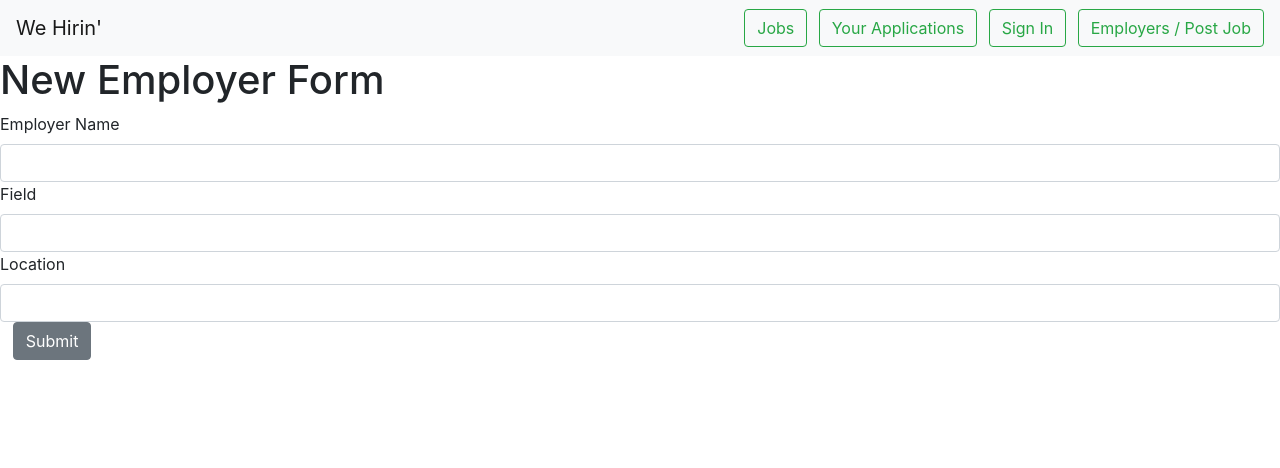
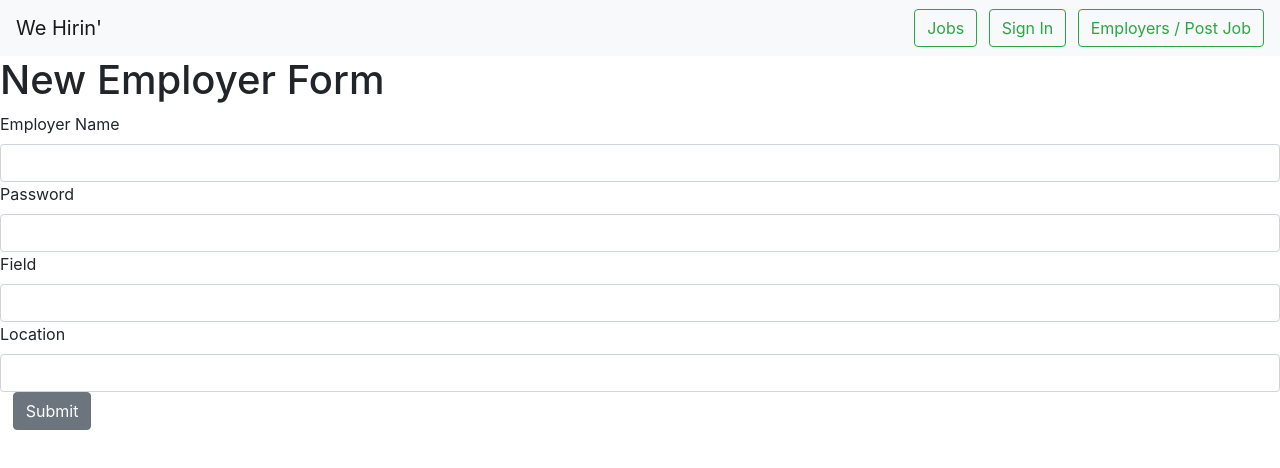
Before and after one commit to joseph-gansukh/we-hiring-frontend, a React (Create React App) app: page /newEmployer in a window 1280 px wide. Shown: the top 468 px of the page. Built offline with nearby package versions, Linux system fonts and the light colour scheme.

Commit message:
front end changes for employer authorization. Adjusted formatting for navbar (removed pay for now). Hard-coded example of conditional rendering for navbar with comments for future implementation

```diff
--- a/src/App.css
+++ b/src/App.css
@@ -36,6 +36,18 @@
   margin-left: 50px 50px;
 }
 
+
+.dropdown {
+  margin: 2% 5% 3% 0%;
+  width: 20%
+}
+
+.search-location {
+  margin-left: 2%;
+  width: 30%;
+  color: grey
+}
+
 .card {
   width: 15rem;
   margin: 10px;
--- a/src/components/Login-SignUp/EmployerForm.js
+++ b/src/components/Login-SignUp/EmployerForm.js
@@ -7,8 +7,10 @@ class EmployerForm extends React.Component {
 
   state = {
     name:'',
+    password: '',
     field: '',
-    location: ''
+    location: '',
+    userType: 'employer'
   }
 
   handleChange = (e) => {
@@ -20,7 +22,7 @@ class EmployerForm extends React.Component {
   handleSubmit = (e) => {
     e.preventDefault()
 
-    const newEmployer = {name: this.state.name, field: this.state.field, location: this.state.location}
+    const newEmployer = {name: this.state.name, password: this.state.password, field: this.state.field, location: this.state.location, userType: this.state.userType}
 
     const reqObj = {
       method: "POST",
@@ -34,12 +36,15 @@ class EmployerForm extends React.Component {
 
     fetch(API, reqObj)
     .then(resp => resp.json())
-    .then(data => console.log(data))
+    .then(data => {
+      localStorage.setItem('token', data.jwt)
+    })
 
     this.setState({
       name: '',
+      password: '',
       field: '',
-      location: ''
+      location: '',
     })
   }
 
@@ -50,6 +55,8 @@ class EmployerForm extends React.Component {
         <h1>New Employer Form</h1>
         <Label>Employer Name</Label>
         <Input required type="text" name="name" id="name" onChange={this.handleChange} value={this.state.name}/>
+        <Label>Password</Label>
+        <Input required type="text" name="password" id="password" onChange={this.handleChange} value={this.state.password}/>
         <Label>Field</Label>
         <Input required type="text" name="field" id="field" onChange={this.handleChange} value={this.state.field}/>
         <Label>Location</Label>
--- a/src/components/Login-SignUp/EmployerLoginForm.js
+++ b/src/components/Login-SignUp/EmployerLoginForm.js
@@ -3,32 +3,45 @@ import { Button, Form, FormGroup, Label, Input, FormText } from 'reactstrap';
 import { Route, Link, BrowserRouter as Router } from 'react-router-dom';
 
 
-const API = 'http://localhost:3000/employers'
+const API = 'http://localhost:3000/auth'
 
 class EmployerLoginForm extends Component {
   state = {
     name: '',
+    password: '',
     isLoggedIn: false,
-    employer: {}
+    employer: {},
+    userType: 'employer'
   }
 
-  handleSubmit = (e) => {
+  handleSubmit = async (e) => {
     e.preventDefault()
-    // let resp = await fetch(`${API}/${e.target.name.value}`)
-    // let data = await resp.json()
-    fetch(`${API}/${e.target.name.value}`)
-    .then(resp => resp.json())
-    .then(data => {
-      this.setState({
-        employer: data,
-        isLoggedIn: true
-      })
-      this.props.history.push({pathname: '/employerPage', state: {employer: this.state.employer}})
+    const reqObj = {
+      method: 'POST',
+      headers: {
+        'Content-Type': 'application/json'
+      },
+      body: JSON.stringify(this.state)
+    }
+    let resp = await fetch(API, reqObj)
+    let data = await resp.json()
+    console.log('token data', data)
+    localStorage.setItem('token', data.token)
+    this.setState({
+      employer: data.employer,
+      isLoggedIn: true
     })
+    this.props.history.push({pathname: '/employerPage', state: {employer: this.state.employer}})
+  }
 
+  handleChange = (e) => {
+    this.setState({
+      [e.target.name]: e.target.value
+    })
   }
 
   render() {
+    console.log('Employer login form state', this.state)
     return(
       <div>
         <h1>Employer Login page</h1>
@@ -36,7 +49,7 @@ class EmployerLoginForm extends Component {
         <Label>Name</Label>
         <Input required type="text" name="name" id="name" onChange={this.handleChange}/>
         <Label>Password</Label>
-        <Input required type="text" name="location" id="location" onChange={this.handleChange} value={this.state.location}/>
+        <Input required type="text" name="password" id="password" onChange={this.handleChange} value={this.state.password}/>
         <Button>Submit</Button>
         </Form>
         <br></br>
--- a/src/components/Login-SignUp/EmployerPage.js
+++ b/src/components/Login-SignUp/EmployerPage.js
@@ -2,8 +2,6 @@ import React from 'react'
 import { Route, Link, BrowserRouter as Router } from 'react-router-dom';
 
 function EmployerPage(props) {
-  console.log(props.location.state.employer)
-  // console.log("Applicants", props.location.state.employer.jobs[0].applicants[0].name)
   const employer = props.location.state.employer
   const jobs = employer.jobs.map(job => {
     const applicants = job.applicants.map(applicant => {
--- a/src/components/Navbar.js
+++ b/src/components/Navbar.js
@@ -3,7 +3,15 @@ import { Route, Link, BrowserRouter as Router } from 'react-router-dom';
 
 
 export default class Navbar extends Component {
+  constructor(props) {
+    super(props)
+    this.state = {
+      isLoggedIn: false
+    }
+  }
+
   render() {
+    console.log(this.state)
       return (
         <nav className="navbar navbar-expand-lg navbar-light bg-light">
         <a className="navbar-brand" href="./">We Hirin'</a>
@@ -12,36 +20,16 @@ export default class Navbar extends Component {
         </button>
 
         <div className="collapse navbar-collapse" id="navbarSupportedContent">
-          <ul className="navbar-nav mr-auto">
-            {/* <li className="nav-item active">
-              <a className="nav-link" href="#">Home <span className="sr-only">(current)</span></a>
-            </li> */}
-            {/* <li className="nav-item">
-              <a className="nav-link" href="#">Link</a>
-            </li> */}
-            {/* <li className="nav-item dropdown">
-              <a className="nav-link dropdown-toggle" href="#" id="navbarDropdown" role="button" data-toggle="dropdown" aria-haspopup="true" aria-expanded="false">
-                Dropdown
-            </a>
-              <div className="dropdown-menu" aria-labelledby="navbarDropdown">
-                <a className="dropdown-item" href="#">Action</a>
-                <a className="dropdown-item" href="#">Another action</a>
-                <div className="dropdown-divider"></div>
-                <a className="dropdown-item" href="#">Something else here</a>
-              </div>
-            </li> */}
-            {/* <li className="nav-item">
-              <a className="nav-link disabled" href="#" tabindex="-1" aria-disabled="true">Disabled</a>
-            </li> */}
-          </ul>
-          {/* <form className="form-inline my-2 my-lg-0">
-            <input className="form-control mr-sm-2" type="search" placeholder="Search" aria-label="Search"/>
-        </form> */}
+          <ul className="navbar-nav mr-auto"/>
+          {/* currently hard coding isLoggedIn state. needs to pass from log in pages? */}
+          {/* after figuring that out, conditionally render '/yourJobs' and post job for employers */}
+          {/* Also needs double conditional that also checks if user is an applicant or an employer */}
+          { this.state.isLoggedIn && <Link to="/newJob" className="btn btn-outline-success my-2 my-sm-0">Post New Job</Link>}
           <Link to="/jobs" className="btn btn-outline-success my-2 my-sm-0">Jobs</Link>
-          <Link to="/yourJobs" className="btn btn-outline-success my-2 my-sm-0">Your Applications</Link>
+          {/* <Link to="/yourJobs" className="btn btn-outline-success my-2 my-sm-0">Your Applications</Link> */}
+          {/* <Link to="/newJob" className="btn btn-outline-success my-2 my-sm-0">Post New Job</Link> */}
           <Link to="/applicantLoginForm" className="btn btn-outline-success my-2 my-sm-0">Sign In</Link>
           <Link to="/employerLoginForm" className="btn btn-outline-success my-2 my-sm-0">Employers / Post Job</Link>
-          {/* <button className="btn btn-outline-success my-2 my-sm-0" type="submit">Login</button> */}
         </div>
       </nav>
     )
--- a/src/components/SearchForm.js
+++ b/src/components/SearchForm.js
@@ -31,14 +31,15 @@ class SearchForm extends Component {
           <form onSubmit={this.handleSubmit}>
             <label>Job Search</label>
             <div className="form-inputs">
-            <select name="field" onChange={this.handleChange}>
+            <select className="dropdown" name="field" onChange={this.handleChange}>
               <option value="tech">Tech</option>
               <option value="legal">Legal</option>
+              <option value="legal">Healthcare</option>
             </select>
-            <label>Location</label>
-            <input type="text" name="location" onChange={this.handleChange}/>
-            <label>Pay</label>
-            <input type="text" name="pay"/>
+            <label>Location: </label>
+            <input className="search-location" type="text" name="location" onChange={this.handleChange}/>
+            {/* <label>Pay</label>
+            <input type="text" name="pay"/> */}
 
             </div>
             <input type="submit" value="Search"/>
```
Also changed, not shown: 1 other file (tests, documents, lock files or other folders).
